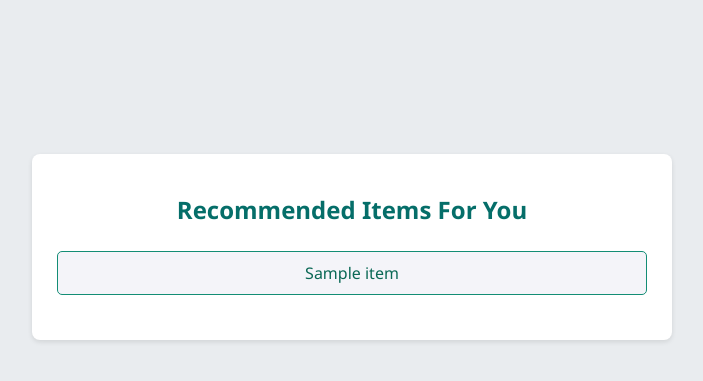
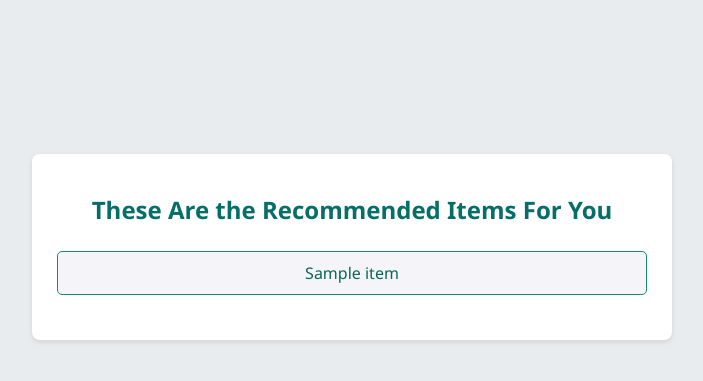
Before and after one commit to SA-K1B/Django_Grocery_recommendation, a Django app: template templates/recommend.html in a window 1280 px wide. Shown: the part 153-534 px from the top of the page, without its empty margins (288-991 px from the left). Run offline with Django 5.2, Linux system fonts and the light colour scheme; the template is opened without the code that fills it: most values are stand-ins (such as "Sample title", 1, 10 or a date in 2020).

Commit message:
updated 1.1

```diff
--- a/templates/recommend.html
+++ b/templates/recommend.html
@@ -54,7 +54,7 @@
 </head>
 <body>
     <div>
-        <h2>Recommended Items For You</h2>
+        <h2>These Are the Recommended Items For You</h2>
         <ul class="recommended-items">
             {% for item in items %}
                 <li>{{ item }}</li>
```
